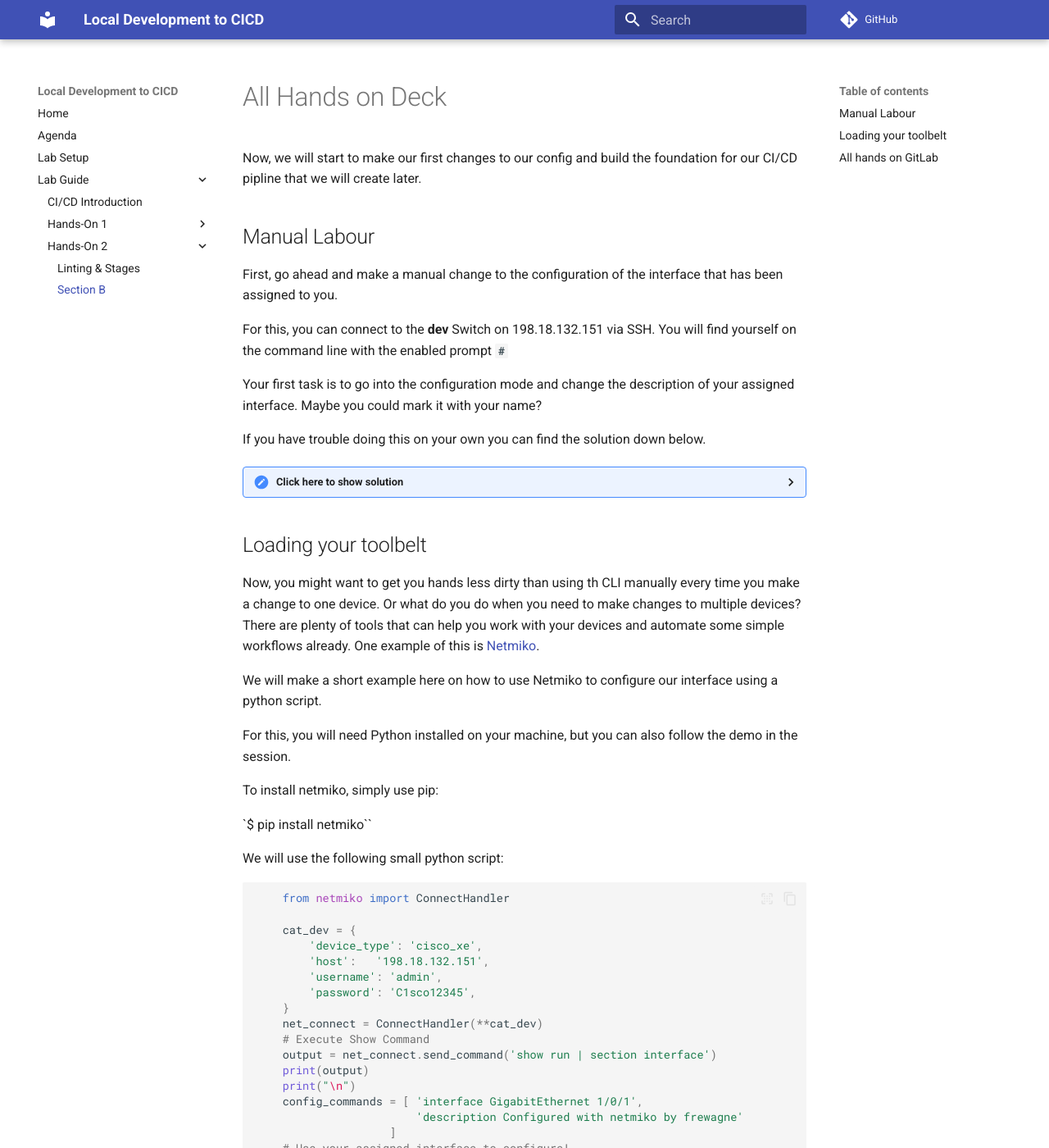
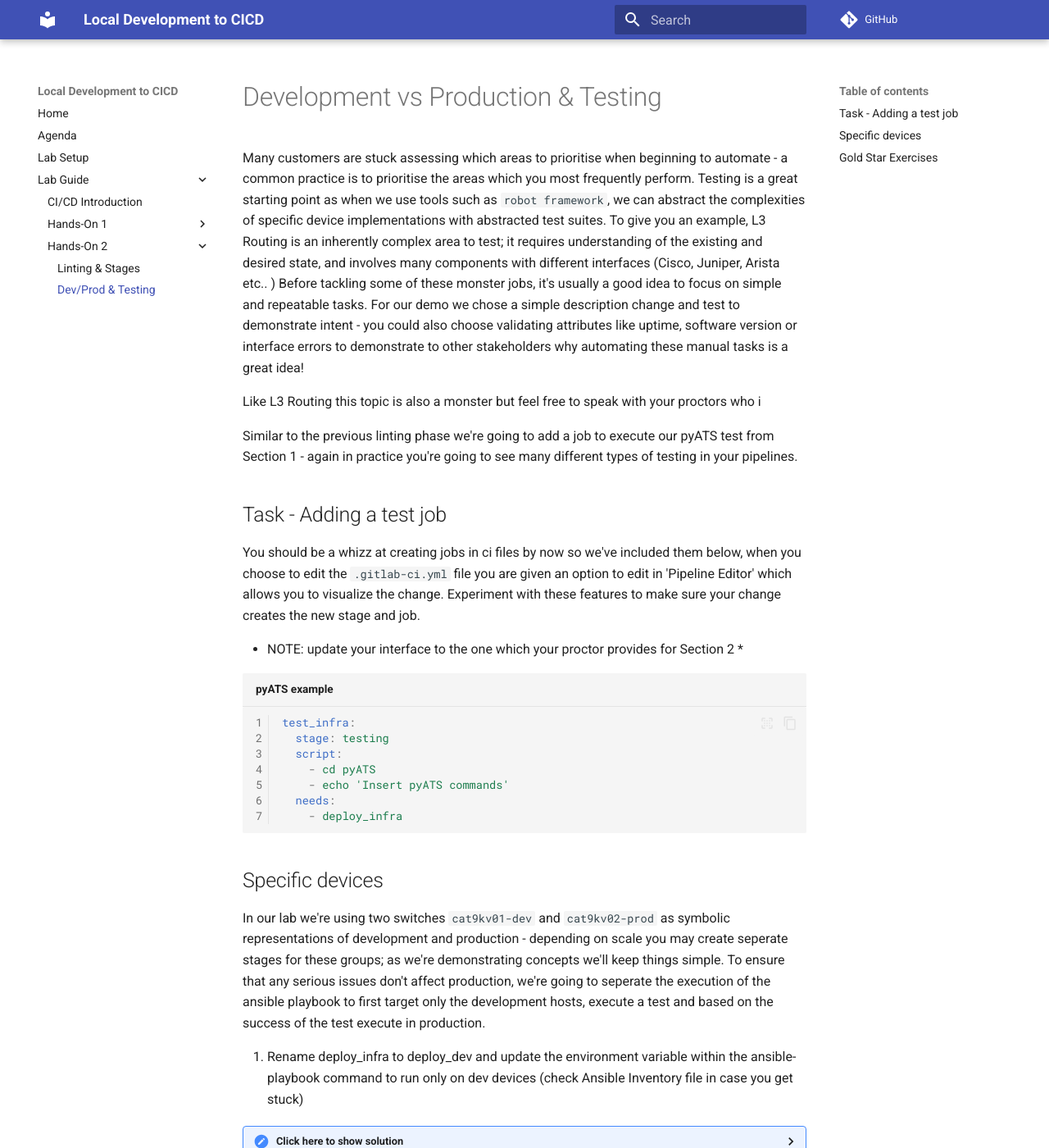
Before and after one commit to moore-automation/local_dev_to_cicd, an MkDocs documentation site: the page built from docs/Lab_Guide/hands_on_02_section_b.md, in a window 1280 px wide and 1400 px high. Shown: the whole window at 82% size. Built offline with MkDocs 1.6.1 and Material for MkDocs 9.7.7, drawn with Linux system fonts in a browser that asks for light colours; comment, search, counter and statistics services are not loaded; some of the changed text lies outside the part shown.

Commit message:
changed default branch and update docs.

````diff
--- a/content/gitlab/.gitlab-ci.yml
+++ b/content/gitlab/.gitlab-ci.yml
@@ -33,7 +33,7 @@
   needs:
     - yamllint
   only:
-    - master
+    - main
 
 test_infra:
   stage: testing
@@ -43,7 +43,7 @@
   needs:
     - deploy_dev
   only:
-    - master
+    - main
 
 deploy_prod:
   stage: deploy
@@ -53,4 +53,4 @@
   needs:
     - test_infra
   only:
-    - master
+    - main
--- a/docs/Lab_Guide/hands_on_02_section_b.md
+++ b/docs/Lab_Guide/hands_on_02_section_b.md
@@ -1,157 +1,119 @@
-# All Hands on Deck
-Now, we will start to make our first changes to our config and build the foundation for our CI/CD pipline that we will create later.
 
-## Manual Labour
-First, go ahead and make a manual change to the configuration of the interface that has been assigned to you.
+# Development vs Production & Testing
 
-For this, you can connect to the **dev** Switch on 198.18.132.151 via SSH.
-You will find yourself on the command line with the enabled prompt **`#`**
+Many customers are stuck assessing which areas to prioritise when beginning to automate - a common practice is to prioritise the areas which you most frequently perform. Testing is a great starting point as when we use tools such as `robot framework`, we can abstract the complexities of specific device implementations with abstracted test suites. To give you an example, L3 Routing is an inherently complex area to test; it requires understanding of the existing and desired state, and involves many components with different interfaces (Cisco, Juniper, Arista etc.. ) Before tackling some of these monster jobs, it's usually a good idea to focus on simple and repeatable tasks. For our demo we chose a simple description change and test to demonstrate intent - you could also choose validating attributes like uptime, software version or interface errors to demonstrate to other stakeholders why automating these manual tasks is a great idea!
 
-Your first task is to go into the configuration mode and change the description of your assigned interface. Maybe you could mark it with your name?
+Like L3 Routing this topic is also a monster but feel free to speak with your proctors who i
 
-If you have trouble doing this on your own you can find the solution down below.
-<details>
+Similar to the previous linting phase we're going to add a job to execute our pyATS test from Section 1 - again in practice you're going to see many different types of testing in your pipelines.
 
-<summary>Click here to show solution</summary>
+## Task - Adding a test job
 
-  ```bash linenums="1" title="Manual Configuration Example"
-      Cat9kv-01#
+You should be a whizz at creating jobs in ci files by now so we've included them below, when you choose to edit the `.gitlab-ci.yml` file you are given an option to edit in 'Pipeline Editor' which allows you to visualize the change. Experiment with these features to make sure your change creates the new stage and job.
 
-      # Let's check the current interface config
+* NOTE: update your interface to the one which your proctor provides for Section 2 *
 
-      Cat9kv-01#sh run | section interface
-      interface GigabitEthernet0/0
-        vrf forwarding Mgmt-vrf
-        ip dhcp client client-id GigabitEthernet0/0
-        ip address dhcp
-        negotiation auto
-      interface GigabitEthernet1/0/1
-      interface GigabitEthernet1/0/2
-      interface GigabitEthernet1/0/3
-      ...
+```yml linenums="1" title="pyATS example"
 
-      Cat9kv-01#
-      Cat9kv-01#conf t
-      Cat9kv-01(config)#interface GigabitEthernet 1/0/1
-      Cat9kv-01(config-if)#description Configured manually by frewagne
-      Cat9kv-01(config-if)#end
+test_infra:
+  stage: testing
+  script:
+    - cd pyATS
+    - echo 'Insert pyATS commands'
+  needs:
+    - deploy_infra
 
-      # Now check the config of the interfaces again
+```
 
-      Cat9kv-01#sh run | section interface
-      interface GigabitEthernet0/0
-        vrf forwarding Mgmt-vrf
-        ip dhcp client client-id GigabitEthernet0/0
-        ip address dhcp
-        negotiation auto
-      interface GigabitEthernet1/0/1
-        description Configured manually by frewagne
-      interface GigabitEthernet1/0/2
-      interface GigabitEthernet1/0/3
-      ...
-  ```
+## Specific devices
+
+In our lab we're using two switches `cat9kv01-dev` and `cat9kv02-prod` as symbolic representations of development and production - depending on scale you may create seperate stages for these groups; as we're demonstrating concepts we'll keep things simple. To ensure that any serious issues don't affect production, we're going to seperate the execution of the ansible playbook to first target only the development hosts, execute a test and based on the success of the test execute in production.
+
+1. Rename deploy_infra to deploy_dev and update the environment variable within the ansible-playbook command to run only on dev devices (check Ansible Inventory file in case you get stuck)
+
+<details><summary>Click here to show solution</summary>
+
+```yml linenums="1"
+deploy_dev:
+  stage: deploy
+  script:
+    - cd Ansible
+    - ansible-playbook -i inventory -e 'devices=development' playbooks/interface_update.yml
+  needs:
+    - yamllint
+  only:
+    - main
+
+```
 
 </details>
 
-## Loading your toolbelt
+2. Create a production job called `deploy_prod` which targets only production devices.
 
-Now, you might want to get you hands less dirty than using th CLI manually every time you make a change to one device. Or what do you do when you need to make changes to multiple devices?
-There are plenty of tools that can help you work with your devices and automate some simple workflows already.
-One example of this is [Netmiko](https://github.com/ktbyers/netmiko).
+<details><summary>Click here to show solution</summary>
 
-We will make a short example here on how to use Netmiko to configure our interface using a python script.
+```yml linenums="1"
 
-For this, you will need Python installed on your machine, but you can also follow the demo in the session.
-
-To install netmiko, simply use pip:
-
-`$ pip install netmiko``
-
-We will use the following small python script:
-```python
-    from netmiko import ConnectHandler
-
-    cat_dev = {
-        'device_type': 'cisco_xe',
-        'host':   '198.18.132.151',
-        'username': 'admin',
-        'password': 'C1sco12345',
-    }
-    net_connect = ConnectHandler(**cat_dev)
-    # Execute Show Command
-    output = net_connect.send_command('show run | section interface')
-    print(output)
-    print("\n")
-    config_commands = [ 'interface GigabitEthernet 1/0/1',
-                        'description Configured with netmiko by frewagne'
-                    ]
-    # Use your assigned interface to configure!
-    output = net_connect.send_config_set(config_commands)
-    print(output)
-    print("\n")
-    output = net_connect.send_command('show run | section interface')
-    print(output)
+deploy_prod:
+  stage: deploy
+  script:
+    - cd Ansible
+    - ansible-playbook -i inventory -e 'devices=production' playbooks/interface_update.yml
+  needs:
+    - yamllint
+  only:
+    - main
 ```
 
-Execute the python script using `python3 netmiko_interface_description.py`
+3. Update deploy_prod so that it depends on the execution of the pyATS test.
 
-Once the script has been successfully executed, we can check the current interface config:
-```
-    Cat9kv-01#sh run | section interface
-    interface GigabitEthernet0/0
-      vrf forwarding Mgmt-vrf
-      ip dhcp client client-id GigabitEthernet0/0
-      ip address dhcp
-      negotiation auto
-    interface GigabitEthernet1/0/1
-      description Configured with netmiko by frewagne
-    interface GigabitEthernet1/0/2
-    interface GigabitEthernet1/0/3
-    ...
+<details><summary>Click here to show solution</summary>
+
+```yml linenums="1" title="Deploy to Development Final Example"
+
+deploy_prod:
+  stage: deploy
+  script:
+    - cd Ansible
+    - ansible-playbook -i inventory -e 'devices=production' playbooks/interface_update.yml
+  needs:
+    - test_infra
+  only:
+    - main
 ```
 
-## All hands on GitLab
-From the root of the cloned repository, bring up the containers using docker compose as described in the Readme file of the repo:
+</details>
 
-This project is extremely simple, it requires only docker to be installed on the host and this repository to be cloned or manually copied. *default today is compose version 2*
+</details>
 
-**You might have to change the `EXT_IMG_VERSION_GITLAB` variable in the `.env` file in this repository, depending on what's your processors architecture!**
 
-1. To start the service simply run either of the following:
-   1. (Version 1) ```docker-compose up -d```
-   2. (Version 2+) ```docker compose up -d```
-2. Check containers are spinning up
-3. Go have a cup of tea for 5 minutes while gitlab get's ready.
-4. Access gitlab in your browser : http://localhost:2080
-5. Access devtools from cli : ```docker exec -it engine_devtools bash```
+<details><summary>Click here to show solution</summary>
 
-Should look something like this:
+```yml linenums="1" title="Deploy to Development Final Example"
+deploy_dev:
+  stage: deploy
+  script:
+    - cd Ansible
+    - ansible-playbook -i inventory -e 'devices=development' playbooks/interface_update.yml
+  needs:
+    - yamllint
+  only:
+    - main
 
-![docker_startup](assets/run.gif)
-
-Once all the containers are up and running, you  got yourself a great automation toolset and a GitLab instance of your own! All inclusive a GitLab runner that will take care of the execution of our pipeline later on.
-
-You can now access your GitLab instance under `localhost:2080` in your browser and log in with the specified credentials:
-- default_user
-- C1sco12345
-
-Once you successfully authenticated, you will see an existing project called `Default Resources` in which you will find a folder structure named `Ansible/playbooks` where we will store the files that will make up our device configuration.
-
-Now you have the foundation for the pipeline! In this project repository we will store our files and add a CI file which can be interpreted by GitLab and is the collection of stages and tasks that will make up our pipeline in the end.
-Next we will add our configuration template to our repository. Storing it centrally in the repo enables tracking of changes, collaborative work and rollback of commits if needed.
-After our playbook is stored, we will create the CI file called `.gitlab-ci.yml`. Here we will describe the procedure of our pipeline. We will start with a basic dummy skeleton.
-
-```
-stages:
-    - dummy
-
-dummy-job:
-    stage: dummy
-    script:
-        - echo "This pipeline is triggered successfully!"
+deploy_prod:
+  stage: deploy
+  script:
+    - cd Ansible
+    - ansible-playbook -i inventory -e 'devices=production' playbooks/interface_update.yml
+  needs:
+    - yamllint
+  only:
+    - main
 ```
 
-#TODO
--	Add files to project
--	Create CI file
--	Test commit
+</details>
+
+
+## Gold Star Exercises
+
+* Docs as Code: Check out of Github Actions file and try and figure out how we've made this lab guide!
--- a/mkdocs.yml
+++ b/mkdocs.yml
@@ -25,7 +25,7 @@
           - Section C: Lab_Guide/hands_on_01_section_c.md
       - Hands-On 2:
           - Linting & Stages: Lab_Guide/hands_on_02_section_a.md
-          - Section B: Lab_Guide/hands_on_02_section_b.md
+          - Dev/Prod & Testing: Lab_Guide/hands_on_02_section_b.md
 
 
 markdown_extensions:
````
Also changed, not shown: docs/Lab_Guide/hands_on_02_section_a.md (+29 -16 lines), docs/agenda.md (+1 -1 lines), docs/lab_setup_connect.md (+5 -0 lines), docs/Lab_Guide/cicd_intro.md (renamed from docs/cicd_intro.md), 1 other file.
